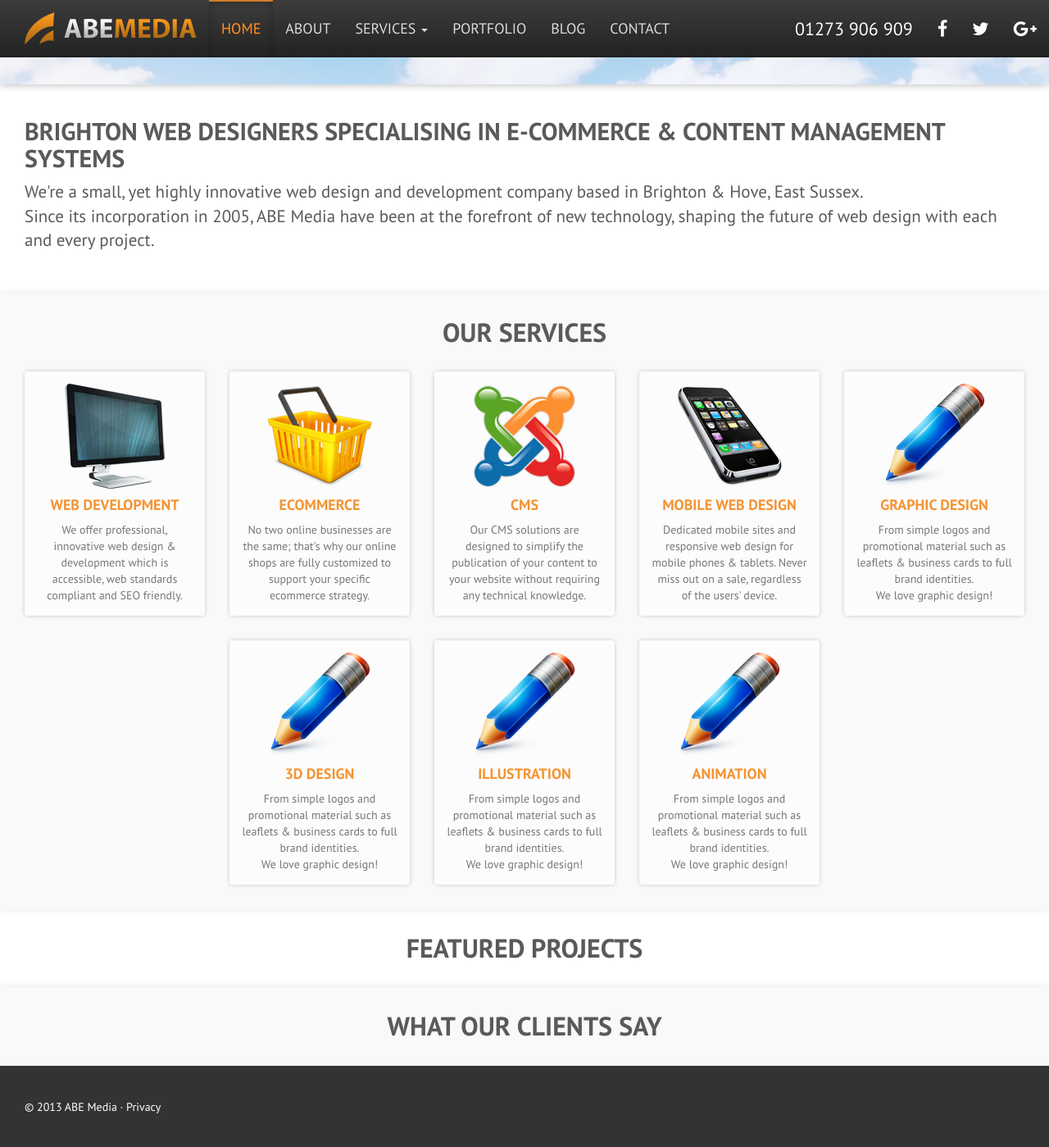
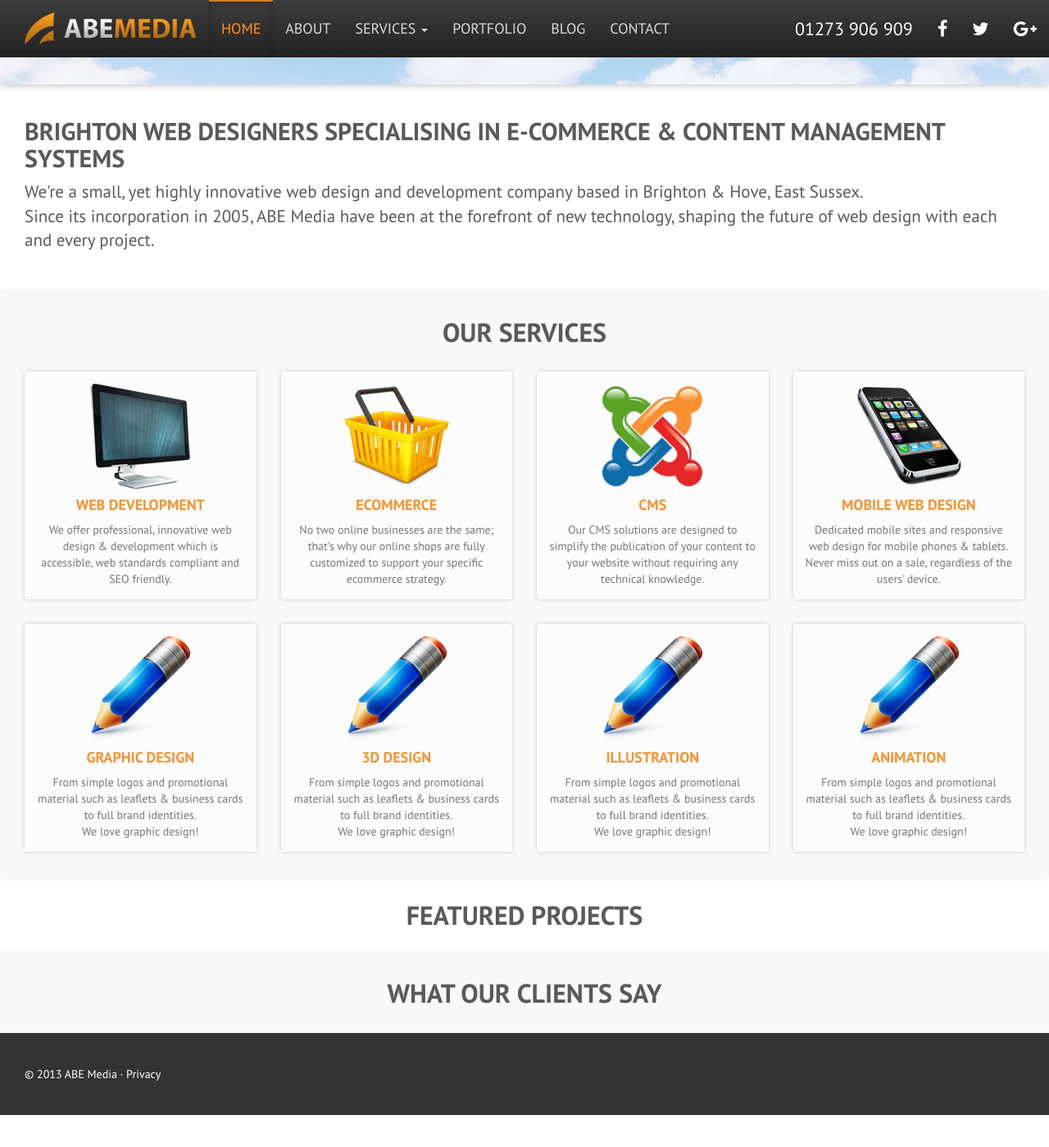
Before and after one commit to abemedia/abemedia.github.io, a Jekyll site: the page built from index.md, in a window 1280 px wide and 1400 px high, scrolled down 304 px. Shown: the whole window at 82% size. Built offline with Jekyll 4.4.1, drawn with Linux system fonts in a browser that asks for light colours; nearby versions of some CDN libraries; after the commit the page ends 1664 px from its top, so only the background shows below that.

Commit message:
Update style.css

```diff
--- a/css/style.css
+++ b/css/style.css
@@ -159,7 +159,7 @@
 		padding: 15px 30px;
 	}
 	.navbar .dropdown-menu li {
-		width: 20%;
+		width: 12.5%;
 		float: left;
 	}
 	.navbar .dropdown-menu li a {
@@ -169,6 +169,7 @@
 		padding: 10px 0;
 	        border-radius: 4px;
 		font-weight: bold;
+		white-space: normal;
 	}
 	.navbar .dropdown-menu li.active a,
 	.navbar .dropdown-menu:hover li.active a:hover,
@@ -321,7 +322,7 @@
 		width: 33.33333333333333%;
 	}
 	.box-list.box-list-small>li {
-		width: 20%;
+		width: 25%;
 	}
 }
 .box-list>li>a>span {
```
